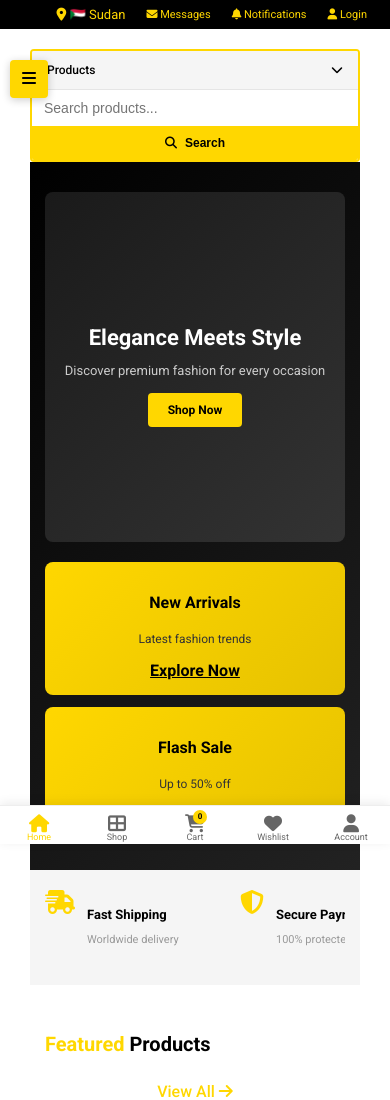
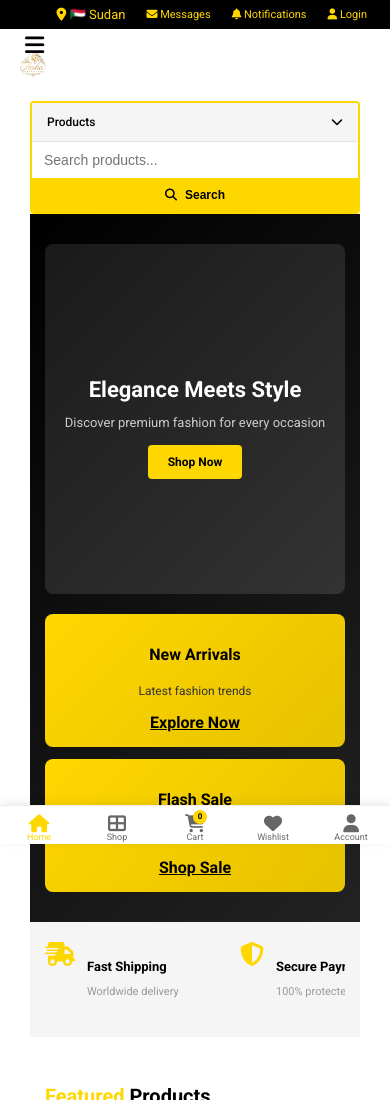
Before and after one commit to varteco/Aisha-beatuy, a website: page frontend/public/index.html in a window 390 px wide. Shown: the top 1100 px of the page. Drawn offline with Linux system fonts and the light colour scheme; no server answers.

Commit message:
Move mobile menu toggle into header bar with logo (Amazon-style)
- Replace standalone fixed-position hamburger with .mobile-top-row inside header
- Shows hamburger + logo in a flex row on mobile (≤768px)
- Hidden on desktop; original .main-nav still shows on desktop
- Applied to all 10 pages that had the standalone toggle

```diff
--- a/frontend/public/css/style.css
+++ b/frontend/public/css/style.css
@@ -2459,25 +2459,50 @@ body.rtl .main-footer .container {
   }
 }
 
-/* Mobile Menu Toggle */
-.mobile-menu-toggle {
+/* Mobile Header Top Row (toggle + logo) */
+.mobile-top-row {
   display: none;
-  background: var(--primary);
+  align-items: center;
+  gap: 10px;
+  padding: 8px 0;
+}
+
+.mobile-top-row .mobile-menu-toggle {
+  background: none;
   border: none;
-  padding: 12px 15px;
+  padding: 8px 10px;
   cursor: pointer;
+  font-size: 22px;
+  color: var(--black);
+  display: flex;
+  align-items: center;
+  justify-content: center;
   border-radius: 4px;
-  font-size: 18px;
-  color: var(--black);
-  position: fixed;
-  top: 26px;
-  left: 15px;
-  z-index: 1001;
-  box-shadow: 0 2px 8px rgba(0, 0, 0, 0.2);
-}
-
-.mobile-menu-toggle:hover {
-  background: #e6c200;
+}
+
+.mobile-top-row .mobile-menu-toggle:hover {
+  background: var(--light);
+}
+
+.mobile-top-row .mobile-logo-link {
+  display: flex;
+  align-items: center;
+  line-height: 1;
+  text-decoration: none;
+}
+
+.mobile-top-row .mobile-logo-link img {
+  height: 36px;
+  display: block;
+}
+
+.mobile-top-row .mobile-top-spacer {
+  flex: 1;
+}
+
+/* Legacy mobile menu toggle (deprecated - will be hidden) */
+.mobile-menu-toggle-legacy {
+  display: none !important;
 }
 
 .mobile-nav {
@@ -2587,7 +2612,7 @@ body.rtl .main-footer .container {
 /* Desktop: hide mobile nav */
 @media (min-width: 769px) {
 
-  .mobile-menu-toggle,
+  .mobile-top-row,
   .mobile-nav {
     display: none !important;
   }
@@ -2599,7 +2624,7 @@ body.rtl .main-footer .container {
 
 /* Mobile: show mobile nav */
 @media (max-width: 768px) {
-  .mobile-menu-toggle {
+  .mobile-top-row {
     display: flex;
   }
 
@@ -2801,14 +2826,7 @@ body.rtl .main-footer .container {
     display: none;
   }
 
-  /* Mobile Menu */
-  .mobile-menu-toggle {
-    top: 60px;
-    left: 10px;
-    padding: 10px 12px;
-    font-size: 16px;
-  }
-
+  /* Mobile Nav */
   .mobile-nav {
     padding: 70px 15px 15px;
   }
@@ -3373,9 +3391,6 @@ body.rtl .main-footer .container {
     font-size: 11px;
   }
 
-  .mobile-menu-toggle {
-    top: 60px;
-  }
 }
 
 /* Sort Select */
@@ -3978,13 +3993,6 @@ body.rtl .main-footer .container {
     font-size: 9px;
   }
 
-  .mobile-menu-toggle {
-    top: 50px;
-    left: 6px;
-    padding: 8px 10px;
-    font-size: 14px;
-  }
-
   .header-main {
     gap: 6px;
   }
--- a/frontend/public/index.html
+++ b/frontend/public/index.html
@@ -64,10 +64,14 @@ document.addEventListener("DOMContentLoaded", function() {
 
   <!-- Main Header -->
   <header class="main-header">
-    <div class="container"><!-- Mobile Menu Toggle -->
-  <button class="mobile-menu-toggle" onclick="toggleMobileMenu()">
-    <i class="fas fa-bars"></i>
-  </button>
+    <div class="container">
+  <!-- Mobile Header Top Row (toggle + logo) -->
+  <div class="mobile-top-row">
+    <button class="mobile-menu-toggle" onclick="toggleMobileMenu()">
+      <i class="fas fa-bars"></i>
+    </button>
+    <a href="/" class="mobile-logo-link"><img src="images/LOGO.png" alt="Aisha Beauty"></a>
+  </div>
 
   <!-- Mobile Navigation -->
   <div class="mobile-nav" id="mobileNav">
```
Also changed, not shown: frontend/public/cart-login.html (+3 -1 lines), frontend/public/cart-products.html (+3 -1 lines), frontend/public/cart.html (+3 -1 lines), frontend/public/categories.html (+3 -1 lines), frontend/public/new-arrivals.html (+3 -1 lines), frontend/public/order-success.html (+3 -1 lines), frontend/public/page.html (+3 -1 lines), frontend/public/sale.html (+3 -1 lines), frontend/public/shop.html (+3 -1 lines), frontend/public/wishlist.html (+3 -0 lines).
